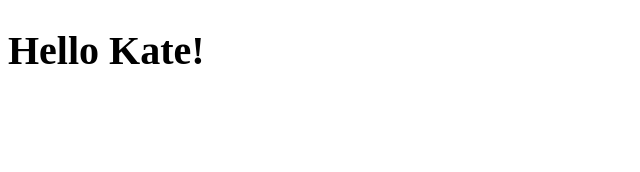
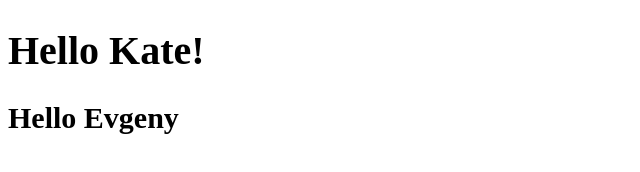
Before and after one commit to KateSimonencko/git-practice, a plain HTML site: page index.html in a window 1280 px wide. Shown: the whole page, without its empty margins (0-640 px from the left). Drawn offline with Linux system fonts and the light colour scheme.

Commit message:
added h2

```diff
--- a/index.html
+++ b/index.html
@@ -8,5 +8,6 @@
 </head>
 <body>
     <h1>Hello Kate!</h1>
+    <h2>Hello Evgeny</h2>
 </body>
 </html>
```
